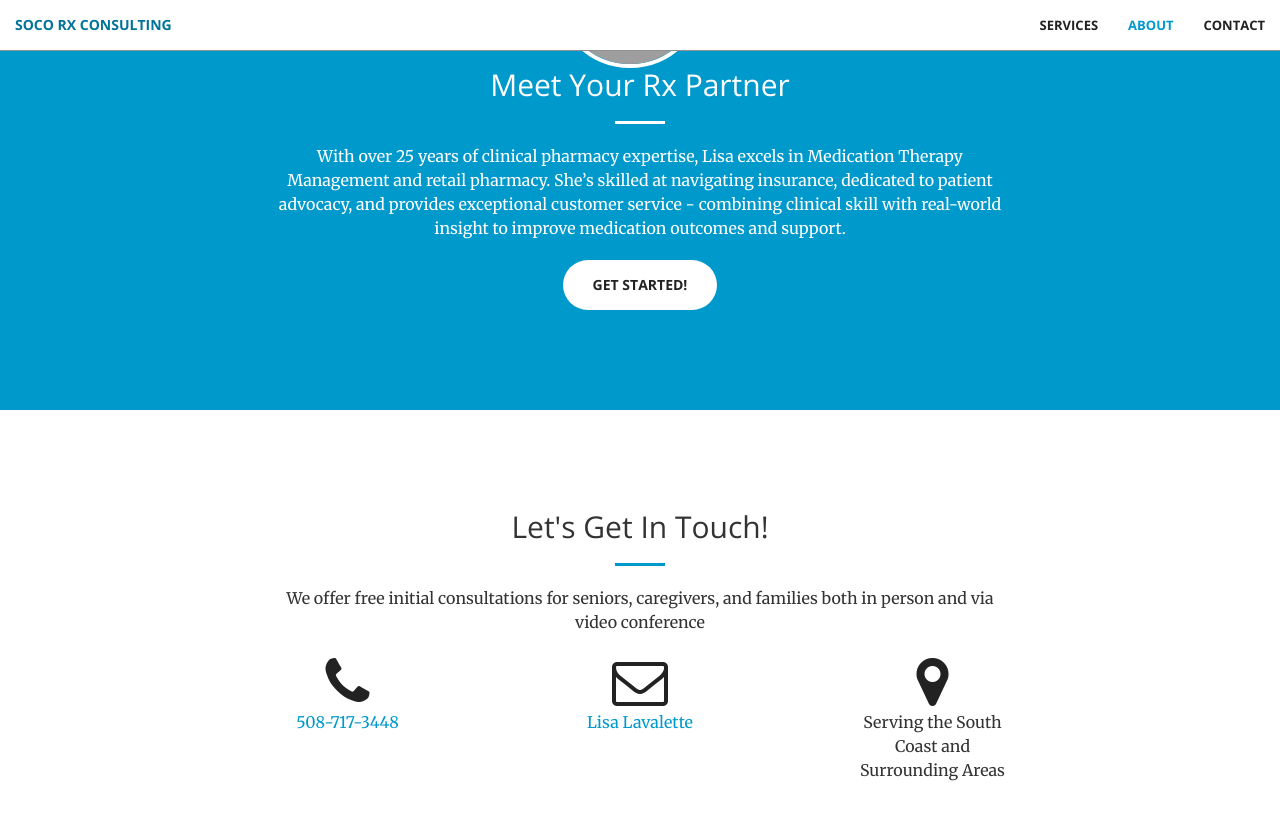
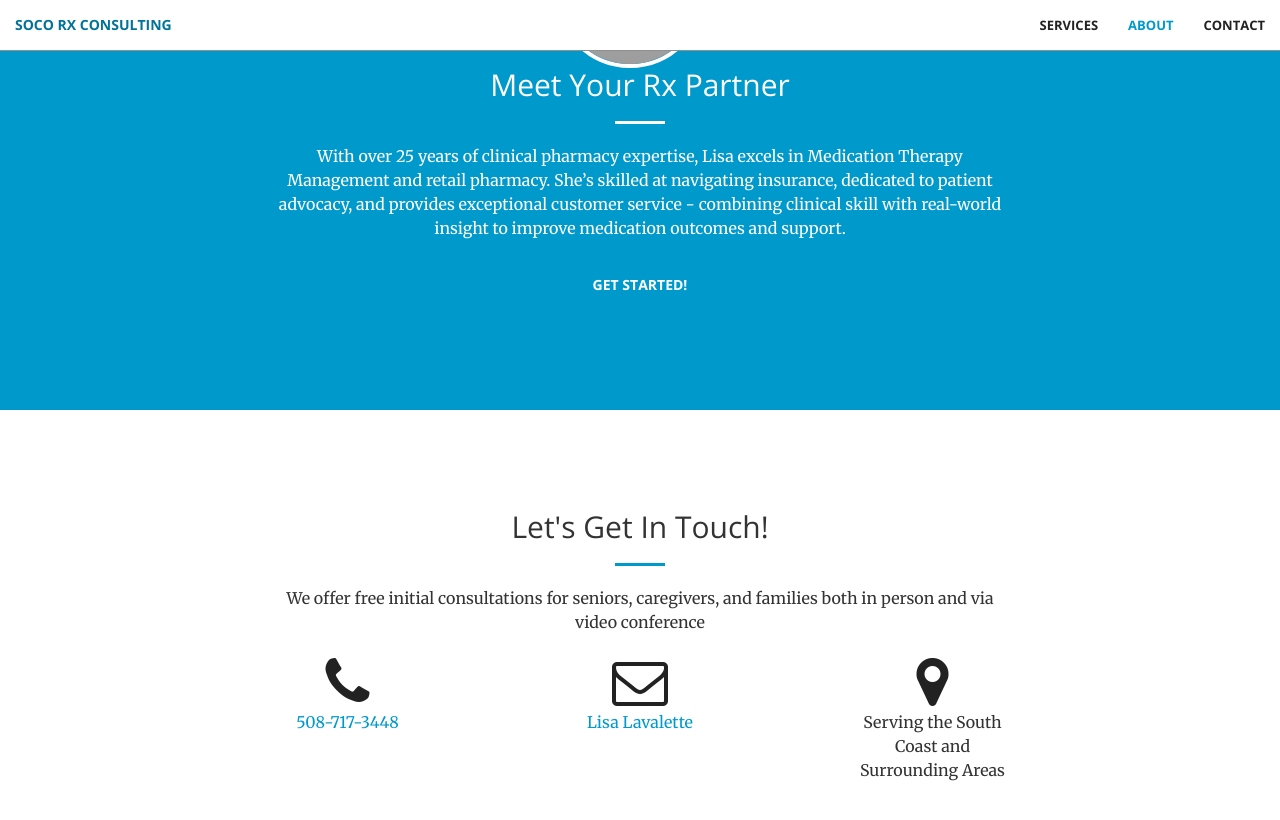
Before and after one commit to edlavalette/edlavalette.github.io, a Jekyll site: the page built from index.html, in a window 1280 px wide and 900 px high, scrolled down 1865 px. Shown: the top 820 px of the window. Built offline with Jekyll 4.4.1, drawn with Linux system fonts in a browser that asks for light colours; grey boxes are pictures that could not be loaded.

Commit message:
Update call-to-action.html

```diff
--- a/_includes/call-to-action.html
+++ b/_includes/call-to-action.html
@@ -44,7 +44,7 @@
     </div>
     <div class="row">
         <div class="col-lg-8 col-lg-offset-2 text-center">
-            <a href="#contact" class="btn btn-default btn-xl page-scroll">Get Started!</a>
+            <a href="#contact" class="btn btn-primary btn-xl page-scroll">Get Started!</a>
         </div>
     </div>
 
```
